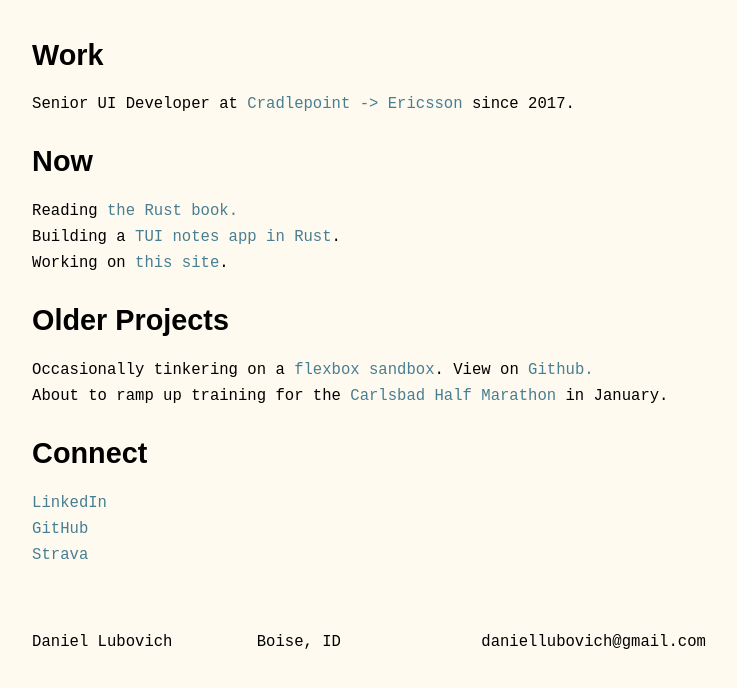
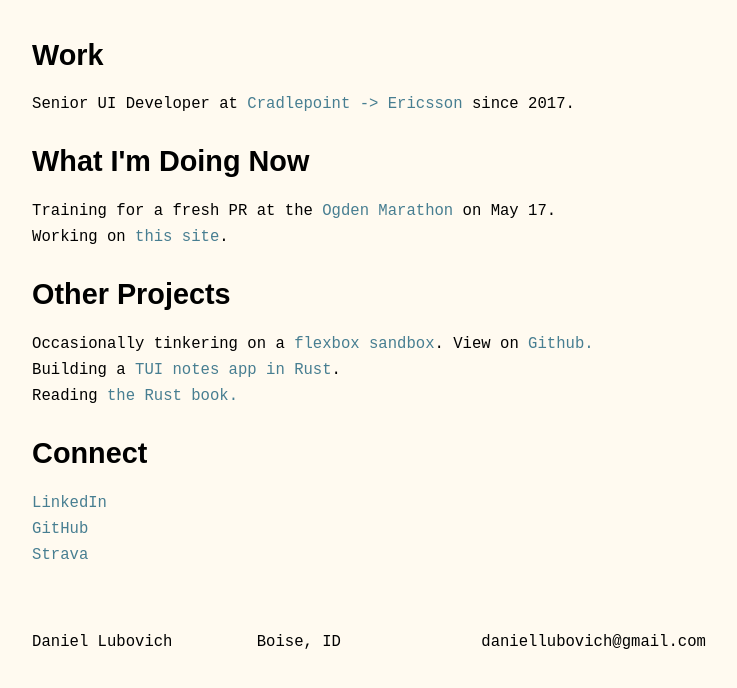
Before and after one commit to daniellubovich/website, a Preact app: page index.html in a window 1280 px wide. Shown: the part 118-806 px from the top of the page, without its empty margins (271-1008 px from the left). Built offline with nearby package versions, Linux system fonts and the light colour scheme.

Commit message:
Update projects 03/08/25

```diff
--- a/index.html
+++ b/index.html
@@ -28,17 +28,17 @@
               </li>
             </ul>
           </${Section}>
-          <${Section} title="Now">
+          <${Section} title="What I'm Doing Now">
             <ul>
-              <li>Reading <a target="_blank" href="https://doc.rust-lang.org/book">the Rust book.</a></li>
-              <li>Building a <a target="_blank" href="https://github.com/daniellubovich/terminal_notes">TUI notes app in Rust</a>.</li>
+              <li>Training for a fresh PR at the <a target="_blank" href="https://www.ogdenmarathon.com/p/about/race-info">Ogden Marathon</a> on May 17.</li>
               <li>Working on <a target="_blank" href="https://github.com/daniellubovich/website">this site</a>.</li>
             </ul>
           </${Section}>
-          <${Section} title="Older Projects">
+          <${Section} title="Other Projects">
             <ul>
               <li>Occasionally tinkering on a <a target="_blank" href="https://flexy.daniellubovich.com">flexbox sandbox</a>. View on <a target="_blank" href="https://github.com/daniellubovich/flexy">Github.</a></li>
-              <li>About to ramp up training for the <a target="_blank" href="https://raceroster.com/events/2025/85552/carlsbad-marathon-half-marathon-and-5k">Carlsbad Half Marathon</a> in January.</li>
+              <li>Building a <a target="_blank" href="https://github.com/daniellubovich/terminal_notes">TUI notes app in Rust</a>.</li>
+              <li>Reading <a target="_blank" href="https://doc.rust-lang.org/book">the Rust book.</a></li>
             </ul>
           </${Section}>
           <${Section} title="Connect">
```
